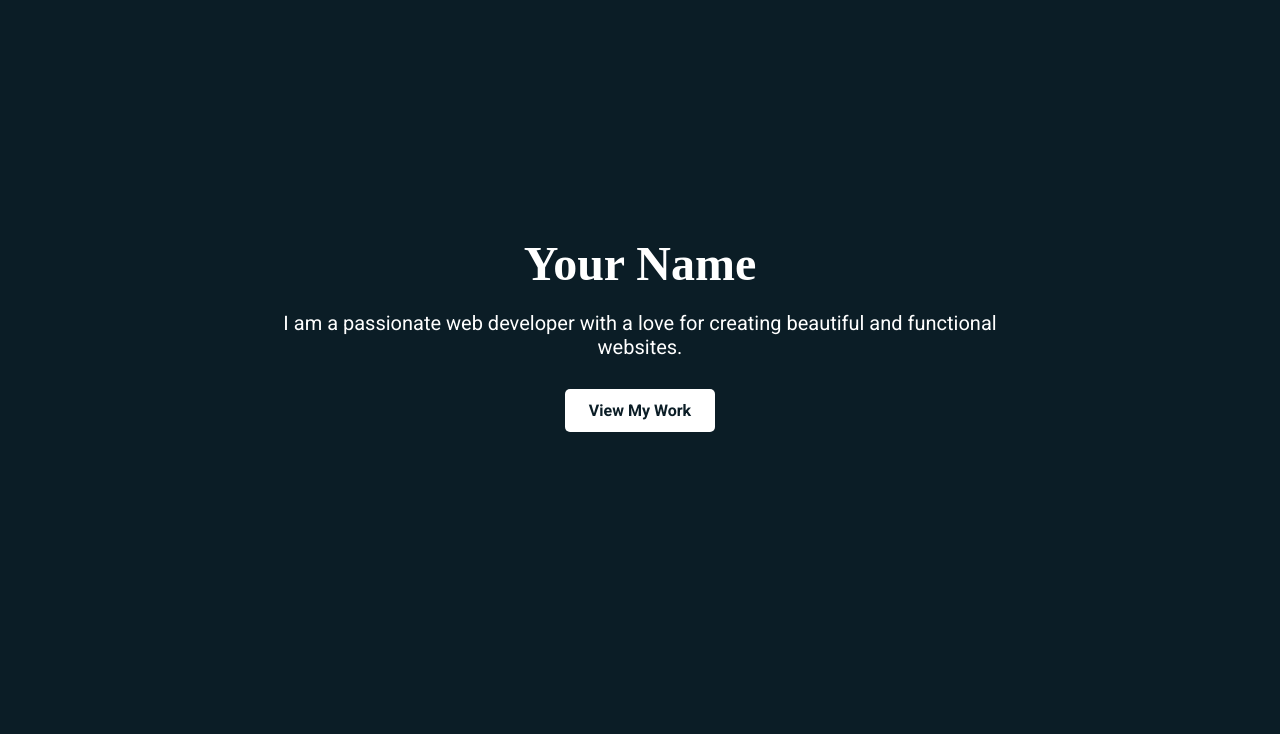
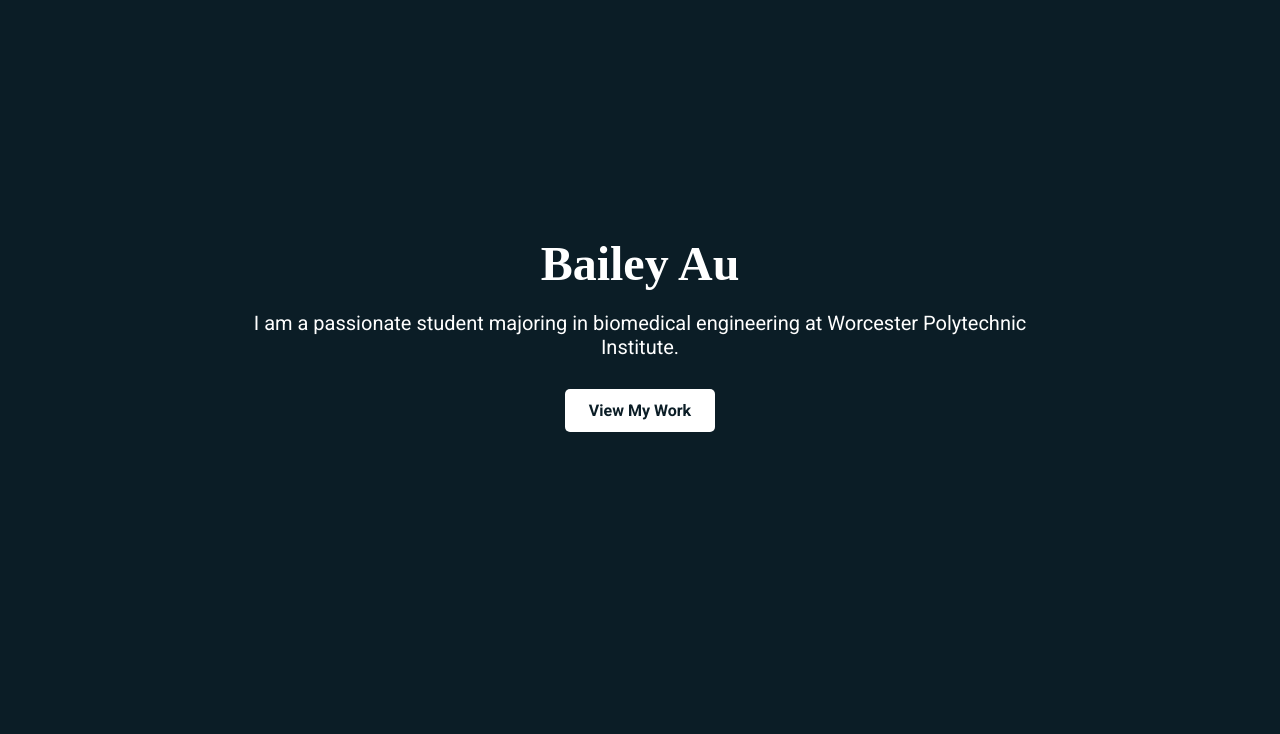
Before and after one commit to Glaucus-atlanticus/Glaucus-atlanticus.github.io, a plain HTML site: page index.html in a window 1280 px wide. Shown: the part 66-800 px from the top of the page. Drawn offline with nearby package versions, Linux system fonts and the light colour scheme; a web font is replaced by a local one.

Commit message:
Update index.html

```diff
--- a/index.html
+++ b/index.html
@@ -3,11 +3,7 @@
 <head>
   <meta charset="UTF-8" />
   <meta name="viewport" content="width=device-width, initial-scale=1.0" />
-
-    <!--
-      TODO: Change the title to your name.
-    -->
-    <title>Your Name | My Portfolio</title>
+    <title>Bailey Au | My Portfolio</title>
     <link rel="stylesheet" href="https://unpkg.com/lenis@1.1.18/dist/lenis.css" />
   <link rel="stylesheet" href="styles.css"/>
   <link rel="stylesheet" href="responsive.css" />
@@ -136,8 +132,8 @@
             <!--
               TODO: Change the name and the description.
              -->
-            <h1 class="hero-title">Your Name</h1>
-            <p class="hero-description">I am a passionate web developer with a love for creating beautiful and functional websites.</p>
+            <h1 class="hero-title">Bailey Au</h1>
+            <p class="hero-description">I am a passionate student majoring in biomedical engineering at Worcester Polytechnic Institute.</p>
             <a href="#projects" class="btn">View My Work</a>
           </div>
         </div>
```
